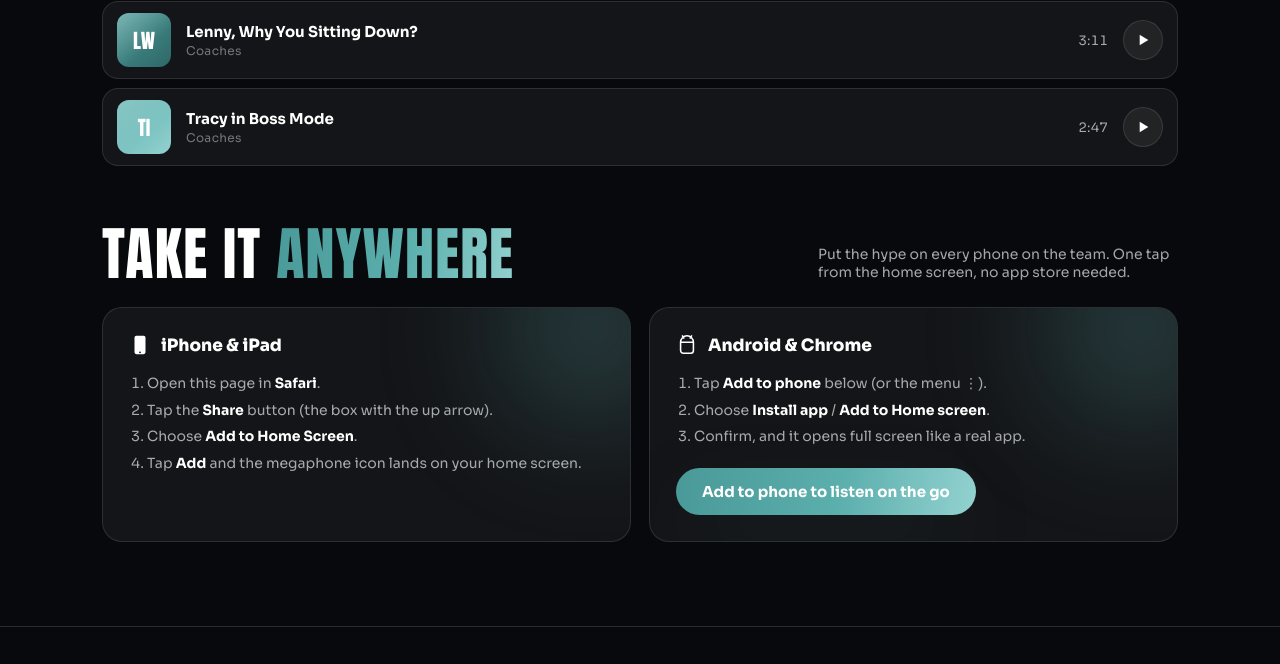
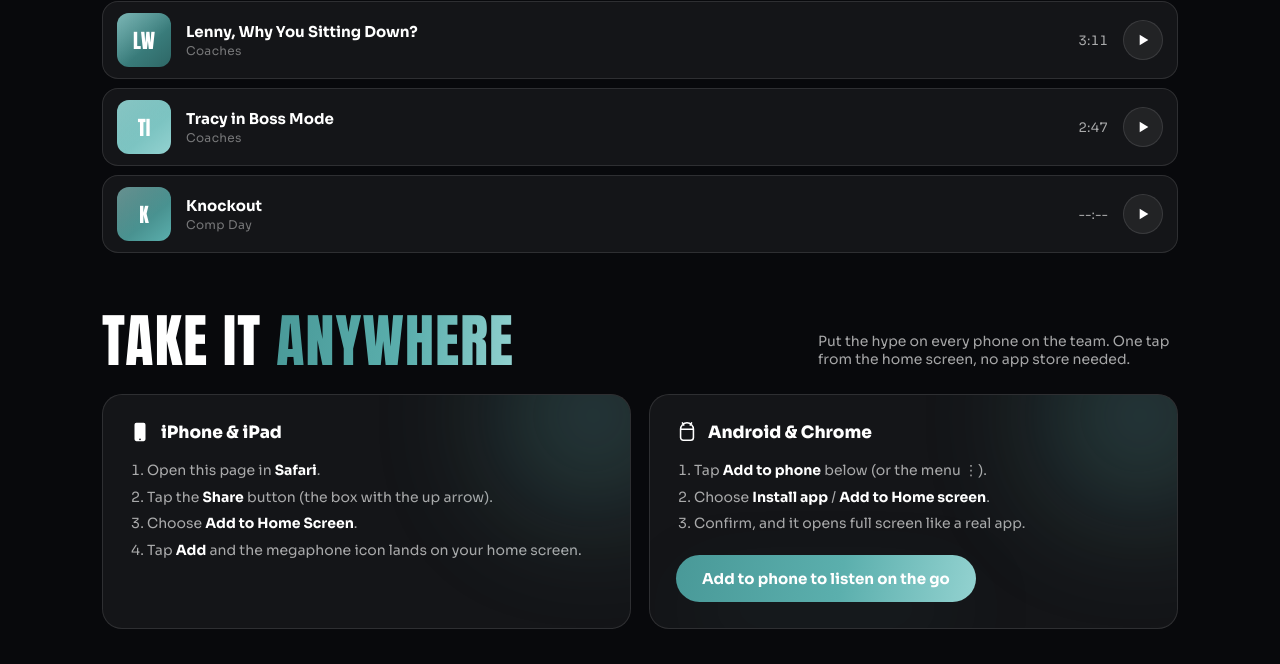
Before and after one commit to davidcross-afk/the-cheer-dj, a website: page index.html in a window 1280 px wide. Shown: the part 1780-2444 px from the top of the page. Drawn offline with Linux system fonts and the light colour scheme.

Commit message:
feat(music): add "Knockout" to Comp Day

```diff
--- a/index.html
+++ b/index.html
@@ -464,6 +464,7 @@ const TRACKS = [
   { name:"The Dray Mix",             cat:"Coaches",   src:"the_dray_mix.mp3", dur:167 },
   { name:"Lenny, Why You Sitting Down?",cat:"Coaches", src:"lenny_why_you_sitting_down.mp3", dur:191 },
   { name:"Tracy in Boss Mode",       cat:"Coaches",   src:"tracy_in_boss_mode.mp3", dur:167 },
+  { name:"Knockout", cat:"Comp Day", src:"knockout.mp3" },
 ];
 const COVERS = [
   ["#499998","#2e6766"],["#5bafad","#93d2d0"],["#2e6766","#5bafad"],
```
Also changed, not shown: 1 other file.
